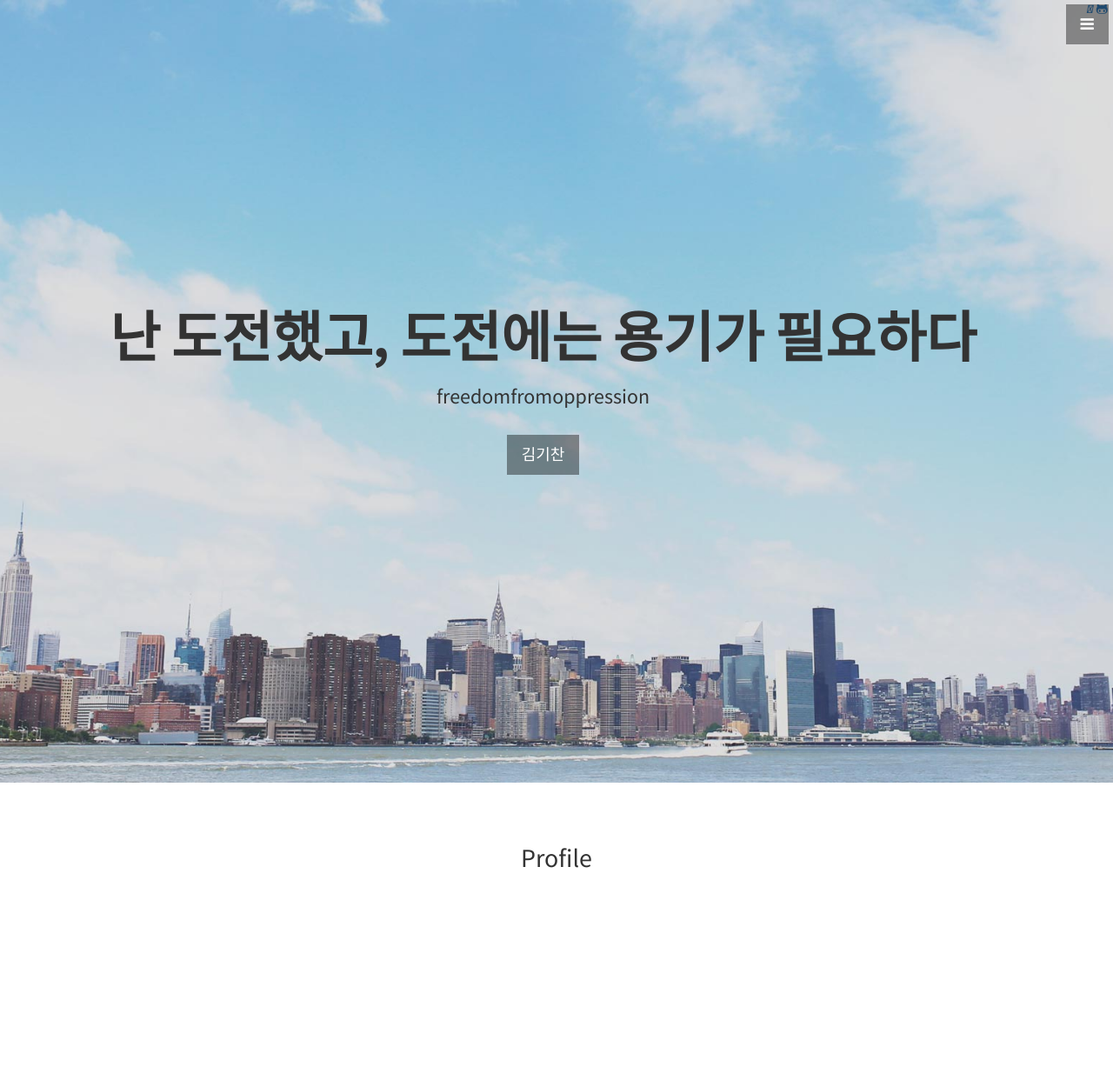
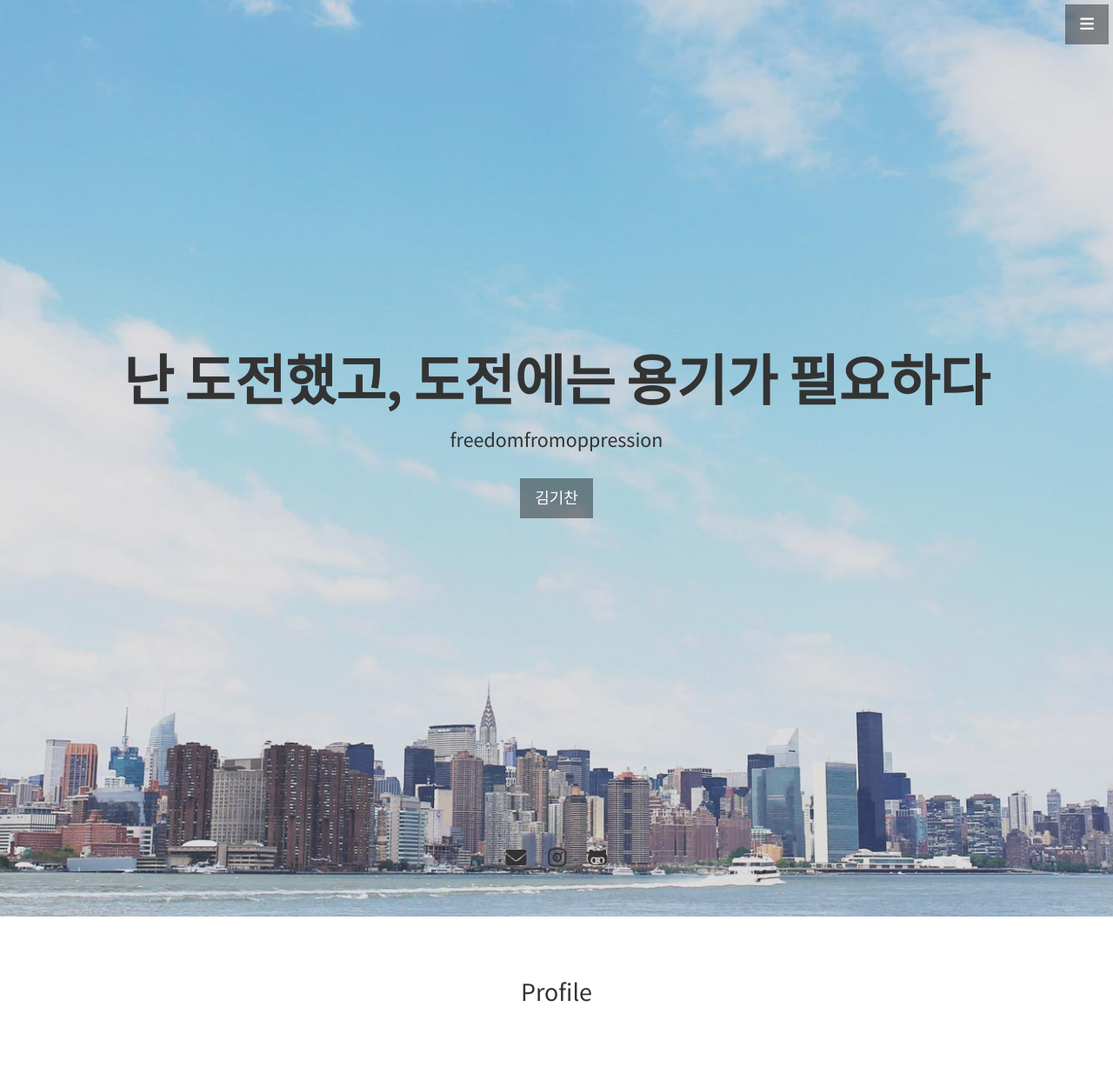
Before and after one commit to freedomfromoppression/freedomfromoppression.github.io, a Jekyll site: the page built from index.html, in a window 1280 px wide. Shown: the whole page at 87% size. Built offline with Jekyll 4.4.1, drawn with Linux system fonts in a browser that asks for light colours; before the commit the page ends 1073 px from its top, so only the background shows below that.

Commit message:
Update header.html

```diff
--- a/_includes/header.html
+++ b/_includes/header.html
@@ -1,3 +1,38 @@
+<!DOCTYPE html>
+<html lang="en">
+<head>
+  <meta charset="UTF-8">
+  <meta name="viewport" content="width=device-width, initial-scale=1.0">
+  <title>Portfolio</title>
+  <link rel="stylesheet" href="https://cdnjs.cloudflare.com/ajax/libs/font-awesome/6.0.0-beta3/css/all.min.css">
+  <style>
+    .header {
+      text-align: center;
+      padding: 50px 0;
+      background-color: #f8f9fa;
+    }
+    .text-vertical-center {
+      display: flex;
+      flex-direction: column;
+      align-items: center;
+      justify-content: center;
+      height: 100vh;
+    }
+    .header-icons {
+      margin-top: 20px;
+    }
+    .header-icons a {
+      margin: 0 10px;
+      color: #333;
+      text-decoration: none;
+      font-size: 24px;
+    }
+    .header-icons a:hover {
+      color: #000;
+    }
+  </style>
+</head>
+<body>
   <header id="top" class="header">
     <div class="text-vertical-center">
       <h1>난 도전했고, 도전에는 용기가 필요하다</h1>
@@ -7,15 +42,15 @@
     </div>
     <div class="header-icons">
       <a aria-label="Send email" href="mailto:rhfepssl@naver.com">
-      <i class="icon fa-envelope">
-      </i>
+        <i class="fas fa-envelope" aria-hidden="true"></i>
       </a>
       <a aria-label="My Instagram" target="_blank" href="https://www.instagram.com/1_gc11/">
-      <i calss="icon fa fa-instagram" aria-hidden="true">
+        <i class="fab fa-instagram" aria-hidden="true"></i>
+      </a>
       <a aria-label="My Github" target="_blank" href="https://github.com/freedomfromoppression">
-          <i class="icon fa fa-github-alt" aria-hidden="true"></i>
-        </a>
-      </i>
+        <i class="fab fa-github-alt" aria-hidden="true"></i>
       </a>
     </div>
   </header>
+</body>
+</html>
```
Lines whose indentation alone changed are shown as unchanged.
